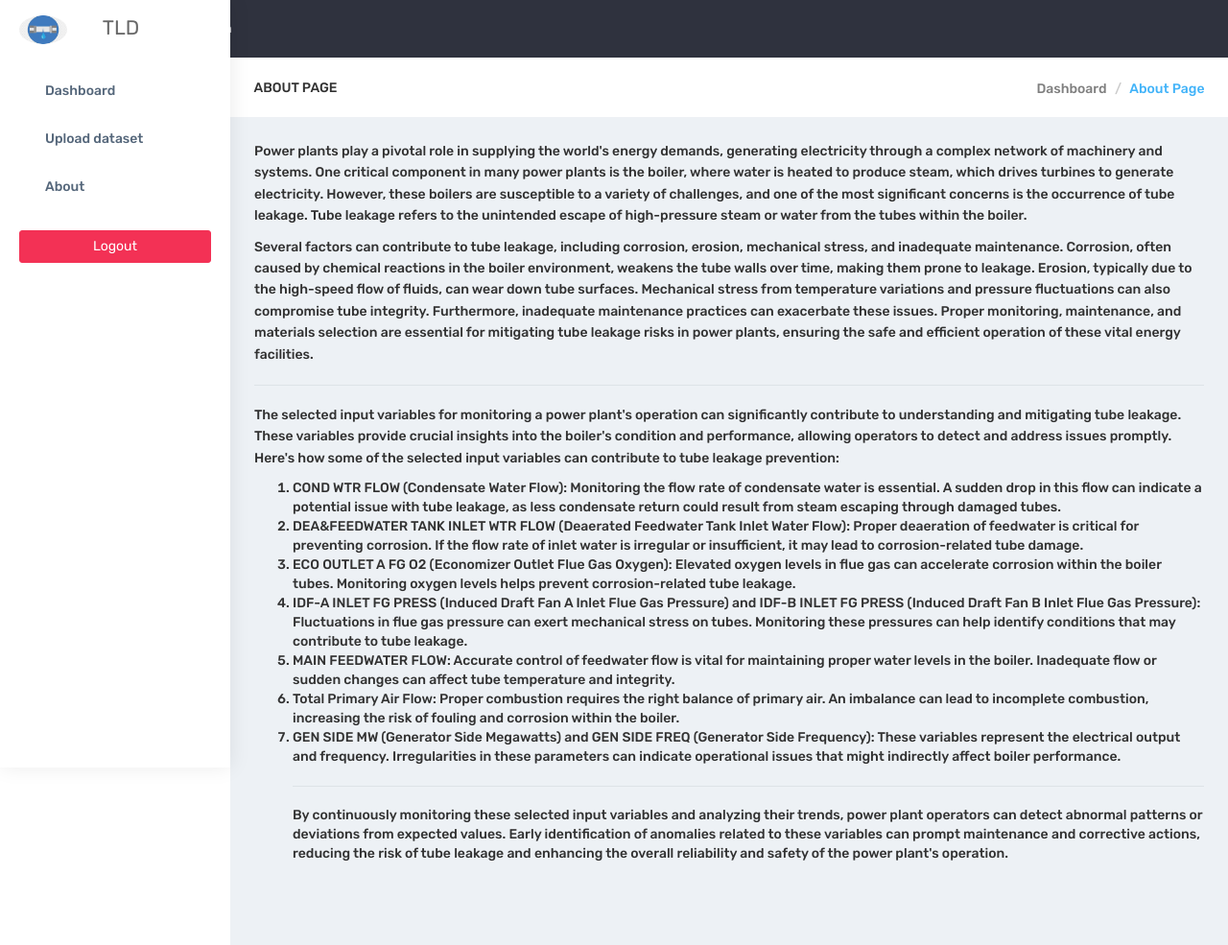
After one commit to sodbridgeacademy/tube_leakage_detection, a Django app: page /about/ in a window 1280 px wide. The commit adds this page. Shown: the whole page at 96% size. Run offline with Django 4.2, Linux system fonts and the light colour scheme; some libraries are stand-ins or nearby versions; some web fonts are replaced.

```diff
--- /dev/null
+++ b/accounts/templates/about.html
@@ -0,0 +1,103 @@
+{% load static %}
+{% include 'base.html' %}
+{% load crispy_forms_tags %}
+
+{% block content %}
+
+<div id="wrapper">
+	<div class="navbar-default sidebar" role="navigation">
+            <div class="sidebar-nav slimscrollsidebar">
+                <div class="sidebar-head">
+                    <h3>
+                        <img src="{% static 'plugins/images/OIP.jpeg' %}" style="height:30px; width:50px; " alt="logo" class="img-circle" />
+                        <span style="color:red;" class="fa-fw open-close"><i class="ti-close ti-menu"></i></span> <span class="hide-menu">TLD</span>
+                    </h3>
+                </div>
+                <ul class="nav" id="side-menu">
+                    <li style="padding: 70px 0 0;">
+                        <a href="{% url 'dashboard' %}" class="waves-effect"><i class="fa fa-clock-o fa-fw" aria-hidden="true"></i>Dashboard</a>
+                    </li>
+                    <li>
+                        <a href="{% url 'upload' %}" class="waves-effect"><i class="fa fa-user fa-fw" aria-hidden="true"></i>Upload dataset</a>
+                    </li>
+
+                    <li>
+                        <a href="{% url 'about' %}" class="waves-effect"><i class="fa fa-font fa-fw" aria-hidden="true"></i>About</a>
+                    </li>
+                </ul>
+                <div class="center p-20">
+                     <a href="{% url 'logout' %}" target="" class="btn btn-danger btn-block waves-effect waves-light">Logout</a>
+                 </div>
+            </div>
+        </div>
+        <!-- ============================================================== -->
+        <!-- End Left Sidebar -->
+        <!-- ============================================================== -->
+        <!-- ============================================================== -->
+        <!-- Page Content -->
+        <!-- ============================================================== -->
+        <div id="page-wrapper">
+            <div class="container-fluid">
+                <div class="row bg-title">
+                    <div class="col-lg-3 col-md-4 col-sm-4 col-xs-12">
+                        <h4 class="page-title">About page</h4> </div>
+                    <div class="col-lg-9 col-sm-8 col-md-8 col-xs-12">
+                        <ol class="breadcrumb">
+                            <li><a href="#">Dashboard</a></li>
+                            <li class="active">About Page</li>
+                        </ol>
+                    </div>
+                </div>
+                <!-- /.row -->
+                <!-- .row -->
+                <div class="row">
+                    <div class="col-md-12 col-xs-12">
+
+		<div>
+			<p>
+				Power plants play a pivotal role in supplying the world's energy demands, generating electricity through a complex network of machinery and systems. One critical component in many power plants is the boiler, where water is heated to produce steam, which drives turbines to generate electricity. However, these boilers are susceptible to a variety of challenges, and one of the most significant concerns is the occurrence of tube leakage. Tube leakage refers to the unintended escape of high-pressure steam or water from the tubes within the boiler. </p>
+
+			<p>
+				Several factors can contribute to tube leakage, including corrosion, erosion, mechanical stress, and inadequate maintenance. Corrosion, often caused by chemical reactions in the boiler environment, weakens the tube walls over time, making them prone to leakage. Erosion, typically due to the high-speed flow of fluids, can wear down tube surfaces. Mechanical stress from temperature variations and pressure fluctuations can also compromise tube integrity. Furthermore, inadequate maintenance practices can exacerbate these issues. Proper monitoring, maintenance, and materials selection are essential for mitigating tube leakage risks in power plants, ensuring the safe and efficient operation of these vital energy facilities.
+			</p>
+
+			<hr>
+			<p>
+				The selected input variables for monitoring a power plant's operation can significantly contribute to understanding and mitigating tube leakage. These variables provide crucial insights into the boiler's condition and performance, allowing operators to detect and address issues promptly. Here's how some of the selected input variables can contribute to tube leakage prevention:
+
+				<ol>
+					<li>
+						COND WTR FLOW (Condensate Water Flow): Monitoring the flow rate of condensate water is essential. A sudden drop in this flow can indicate a potential issue with tube leakage, as less condensate return could result from steam escaping through damaged tubes.
+					</li>
+					<li>
+						DEA&FEEDWATER TANK INLET WTR FLOW (Deaerated Feedwater Tank Inlet Water Flow): Proper deaeration of feedwater is critical for preventing corrosion. If the flow rate of inlet water is irregular or insufficient, it may lead to corrosion-related tube damage.
+					</li>
+					<li>
+						ECO OUTLET A FG O2 (Economizer Outlet Flue Gas Oxygen): Elevated oxygen levels in flue gas can accelerate corrosion within the boiler tubes. Monitoring oxygen levels helps prevent corrosion-related tube leakage.
+					</li>
+					<li>
+						IDF-A INLET FG PRESS (Induced Draft Fan A Inlet Flue Gas Pressure) and IDF-B INLET FG PRESS (Induced Draft Fan B Inlet Flue Gas Pressure): Fluctuations in flue gas pressure can exert mechanical stress on tubes. Monitoring these pressures can help identify conditions that may contribute to tube leakage.
+					</li>
+					<li>
+						MAIN FEEDWATER FLOW: Accurate control of feedwater flow is vital for maintaining proper water levels in the boiler. Inadequate flow or sudden changes can affect tube temperature and integrity.
+					</li>
+					<li>
+						Total Primary Air Flow: Proper combustion requires the right balance of primary air. An imbalance can lead to incomplete combustion, increasing the risk of fouling and corrosion within the boiler.
+					</li>
+					<li>
+						GEN SIDE MW (Generator Side Megawatts) and GEN SIDE FREQ (Generator Side Frequency): These variables represent the electrical output and frequency. Irregularities in these parameters can indicate operational issues that might indirectly affect boiler performance.
+					</li>
+					<hr>
+
+					By continuously monitoring these selected input variables and analyzing their trends, power plant operators can detect abnormal patterns or deviations from expected values. Early identification of anomalies related to these variables can prompt maintenance and corrective actions, reducing the risk of tube leakage and enhancing the overall reliability and safety of the power plant's operation.
+				</ol>
+			</p>
+		</div>
+
+	</div>
+</div>
+
+</div>
+<!-- /#wrapper -->
+
+{% endblock content %}
--- a/accounts/templates/dashboard.html
+++ b/accounts/templates/dashboard.html
@@ -23,7 +23,7 @@
                     </li>
 
                     <li>
-                        <a href="" class="waves-effect"><i class="fa fa-font fa-fw" aria-hidden="true"></i>Result</a>
+                        <a href="{% about %}" class="waves-effect"><i class="fa fa-font fa-fw" aria-hidden="true"></i>About</a>
                     </li>
                 </ul>
                 <div class="center p-20">
--- a/accounts/templates/data_summary.html
+++ b/accounts/templates/data_summary.html
@@ -23,7 +23,7 @@
                     </li>
 
                     <li>
-                        <a href="" class="waves-effect"><i class="fa fa-font fa-fw" aria-hidden="true"></i>Result</a>
+                        <a href="{% url 'about' %}" class="waves-effect"><i class="fa fa-font fa-fw" aria-hidden="true"></i>About</a>
                     </li>
                 </ul>
                 <div class="center p-20">
--- a/accounts/templates/file_list.html
+++ b/accounts/templates/file_list.html
@@ -23,7 +23,7 @@
                     </li>
 
                     <li>
-                        <a href="{% url 'file_list' %}" class="waves-effect"><i class="fa fa-font fa-fw" aria-hidden="true"></i>Result</a>
+                        <a href="{% url 'about' %}" class="waves-effect"><i class="fa fa-font fa-fw" aria-hidden="true"></i>About</a>
                     </li>
                 </ul>
                 <div class="center p-20">
--- a/accounts/templates/results.html
+++ b/accounts/templates/results.html
@@ -23,7 +23,7 @@
                     </li>
 
                     <li>
-                        <a href="" class="waves-effect"><i class="fa fa-font fa-fw" aria-hidden="true"></i>Result</a>
+                        <a href="{% url 'about' %}" class="waves-effect"><i class="fa fa-font fa-fw" aria-hidden="true"></i>About</a>
                     </li>
                 </ul>
                 <div class="center p-20">
--- a/accounts/templates/update_profile.html
+++ b/accounts/templates/update_profile.html
@@ -23,7 +23,7 @@
                     </li>
 
                     <li>
-                        <a href="" class="waves-effect"><i class="fa fa-font fa-fw" aria-hidden="true"></i>Result</a>
+                        <a href="{% url 'about' %}" class="waves-effect"><i class="fa fa-font fa-fw" aria-hidden="true"></i>About</a>
                     </li>
                 </ul>
                 <div class="center p-20">
--- a/accounts/templates/upload_file.html
+++ b/accounts/templates/upload_file.html
@@ -23,7 +23,7 @@
                     </li>
 
                     <li>
-                        <a href="" class="waves-effect"><i class="fa fa-font fa-fw" aria-hidden="true"></i>Result</a>
+                        <a href="{% url 'about' %}" class="waves-effect"><i class="fa fa-font fa-fw" aria-hidden="true"></i>About</a>
                     </li>
                 </ul>
                 <div class="center p-20">
--- a/accounts/urls.py
+++ b/accounts/urls.py
@@ -1,10 +1,11 @@
 from django.urls import path
 from . import views
 from .views import index, signup_view, login_view, logout_view, profile_view, dashboard, upload_dataset_view, perform_anomaly_detection, \
-    data_summary_view
+    data_summary_view, about
 
 urlpatterns = [
     path('', index, name='home'),
+    path('about/', about, name='about'),
     path('signup/', signup_view, name='signup'),
     path('login/', login_view, name='login'),
     path('logout/', logout_view, name='logout'),
--- a/accounts/views.py
+++ b/accounts/views.py
@@ -21,6 +21,10 @@ def index(request):
     return redirect('login')
 
 
+def about(request):
+    return render(request, 'about.html')
+
+
 def signup_view(request):
     if request.method == 'POST':
         form = UserCreationForm(request.POST)
@@ -42,6 +46,7 @@ def login_view(request):
     else:
         form = AuthenticationForm()
     return render(request, 'login.html', {'form': form})
+
 
 def logout_view(request):
     logout(request)
@@ -87,6 +92,9 @@ def upload_dataset_view(request):
             # Load the uploaded dataset
             dataset_path = dataset.file.path
             data = pd.read_csv(dataset_path)
+
+            # Set the 'Date' column as the index
+            data.set_index('Date', inplace=True)
             print(f'data deets => {data.shape}')
 
             # Generate a summary of the dataset
@@ -115,6 +123,9 @@ def data_summary_view(request, dataset_id):
     # Load the uploaded dataset
     data = pd.read_csv(dataset.file.path)
 
+    # Set the 'Date' column as the index
+    data.set_index('Date', inplace=True)
+
     # Generate a summary of the dataset
     data_head = data.head()
     data_description = data.describe()
@@ -133,9 +144,16 @@ def data_summary_view(request, dataset_id):
 def perform_anomaly_detection(request, dataset_id):
     # Load the uploaded dataset
     #dataset = Dataset.objects.filter(user=request.user).latest('created_at')
+
     dataset = get_object_or_404(Dataset, id=dataset_id)
     dataset_path = dataset.file.path
     data = pd.read_csv(dataset_path)
+
+    # Convert 'Date' column to datetime
+    data['Date'] = pd.to_datetime(data['Date'])
+
+    # Set the 'Date' column as the index
+    data.set_index('Date', inplace=True)
 
     # Select input variables
     input_variables = [
@@ -185,7 +203,10 @@ def perform_anomaly_detection(request, dataset_id):
 
     # Predict anomalies on the testing set
     anomaly_scores = model.predict(X_test)
-    print(f'ANOMALIES => {anomaly_scores}')
+    #print(f'ANOMALIES => {anomaly_scores}')
+
+    # Select the data points with the highest anomaly scores
+    anomalies = X_test[anomaly_scores==-1]
 
     # Convert anomaly scores to binary labels (1 for anomalies, 0 for normal)
     predicted_labels = [1 if score == -1 else 0 for score in anomaly_scores]
@@ -198,32 +219,49 @@ def perform_anomaly_detection(request, dataset_id):
     p, r, f = f'{precision:.2}', f'{recall:.2}', f'{f1:.2}'
     sample_anomalies = anomalies.head(6)
 
+    # Reset the index of sample_anomalies and convert the 'Date' column to a string
+    sample_anomalies.reset_index(inplace=True)
+    sample_anomalies['Date'] = sample_anomalies['Date'].dt.strftime('%Y-%m-%d %H:%M:%S')
+
+
+    # Convert the 'Date' column in sample_anomalies to a string
+    #sample_anomalies['Date'] = sample_anomalies.index.strftime('%Y-%m-%d %H:%M:%S')
+
+    list_sample_anomalies = list(sample_anomalies)
+
+    print(f'sample anomalies original => {sample_anomalies}')
+    print(f'sample anomalies columns list => {list_sample_anomalies}')
+
+    # Extract the dates from the original dataset
+    #anomaly_dates = data.loc[anomalies.index, "Date"]
+
+
     Result.objects.create(
             user=request.user,
             precision= p,
             recall= r,
             f1_score= f,
             dataset=dataset,
-            anomalies_shape=anomalies_shape
+            anomalies_shape=anomalies_shape,
         )
 
     # Create a context dictionary with the results
     context = {
-        'anomalies': anomaly_scores,
+        'anomalies': anomalies,
         'precision': f'{precision:.2%}',
         'recall': f'{recall:.2%}',
         'f1_score': f'{f1:.2%}',
         'data_shape':len(anomaly_scores),
-        'anomalies': anomalies,
+        #'anomalies': anomalies,
         'anomalies_shape':anomalies_shape,
         'sample_anomalies': sample_anomalies,
-        'anomalies_head': anomalies.head(),
-        'anomalies_head_count':len(anomalies.head())
+        'anomalies_head': sample_anomalies.head(),
+        'anomalies_head_count':len(anomalies.head()),
+        #'anomaly_dates': anomaly_dates
     }
 
     # Render a results page with the context
     return render(request, 'results.html', context)
-
 
 
 @login_required
```
Also changed, not shown: db.sqlite3, 5 other files.
